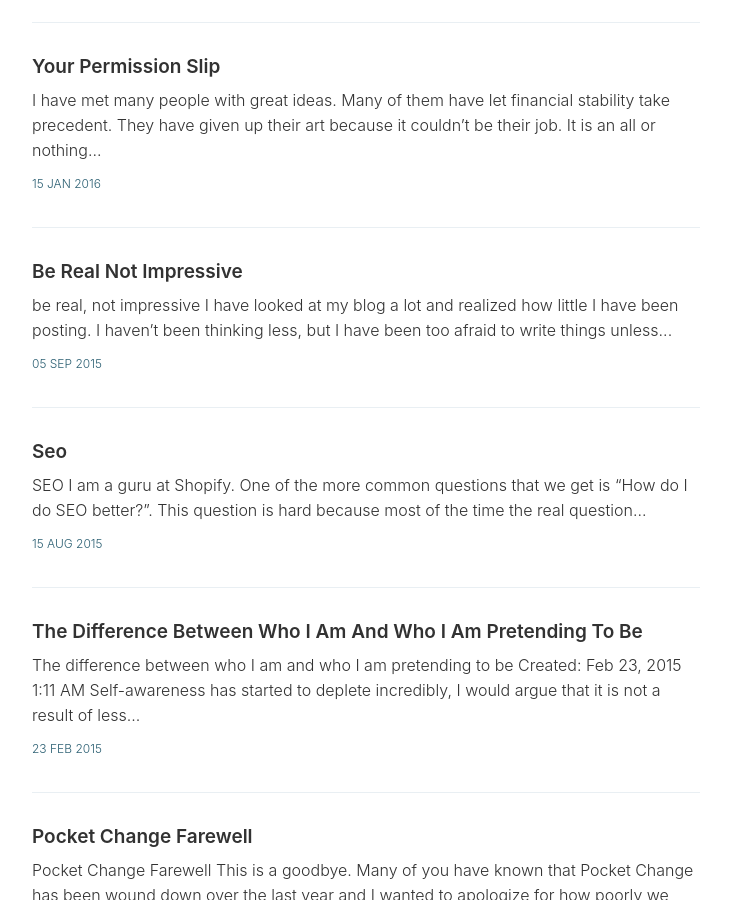
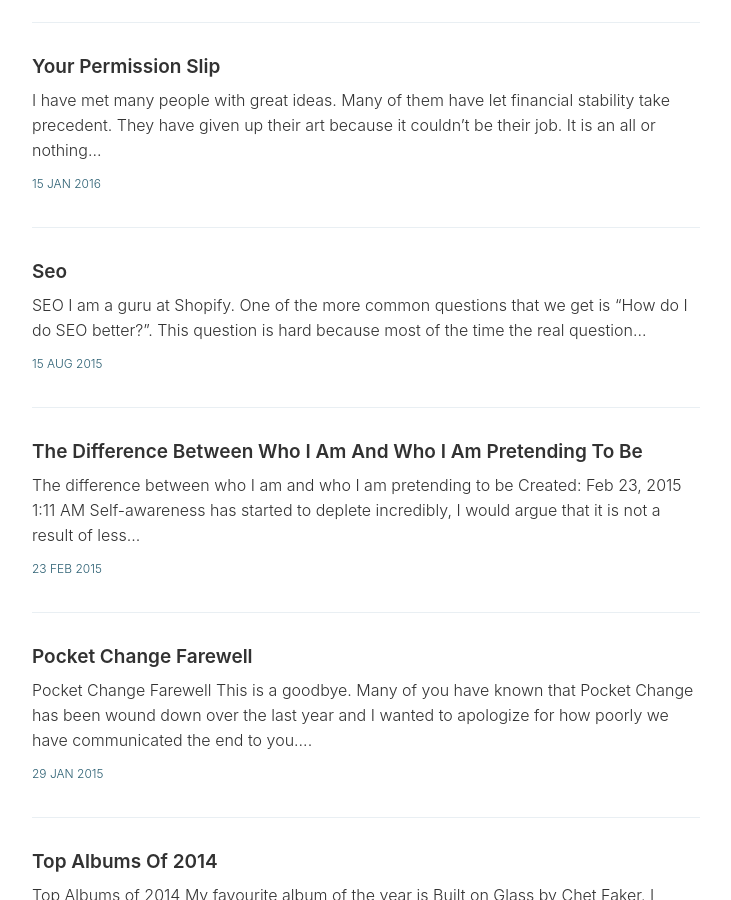
Before and after one commit to jaredhenriques/blog, a Jekyll site: the page built from index.html, in a window 1280 px wide and 900 px high, scrolled down 3197 px. Shown: the whole window, without its empty margins (274-1005 px from the left). Built offline with Jekyll 4.4.1, drawn with Linux system fonts in a browser that asks for light colours; the list of posts is cut into pages by our own code.

Commit message:
Update 2015-09-05-be-real-not-impressive.md

```diff
--- a/_posts/2015-09-05-be-real-not-impressive.md
+++ b/_posts/2015-09-05-be-real-not-impressive.md
@@ -1,5 +1,6 @@
-# be real, not impressive
-
+---
+published: false
+---
 I have looked at my blog a lot and realized how little I have been posting. I haven't been thinking less, but I have been too afraid to write things unless they were groundbreaking.
 
 My attempt to share more and to be practicing the craft of writing "without pressure" was the idea behind [#100DaysOfThoughts](http://www.jaredhenriques.com/100daysofthoughts). Yet, even in that daily thought I felt the pressure to be impressive. To prove to others, maybe myself that I am smart, creative, innovative. Not really sure. I separated them from my "blog" to create two streams almost to say "the blog has some thoughts that are potentially well crafted, this is just crap and practice (but look how brilliant it still is)". Last night I was struck with the fact that many of my desires and goals are infected with this desire to be impressive. I genuinely want to take photos, write, create, build businesses because I believe am and made to create. It is this feeling that it needs to be perfect or profound that is toxic.
```
